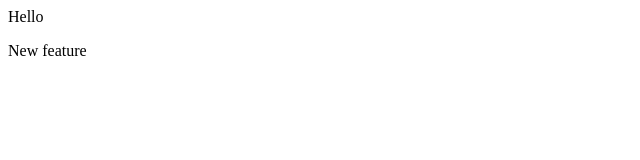
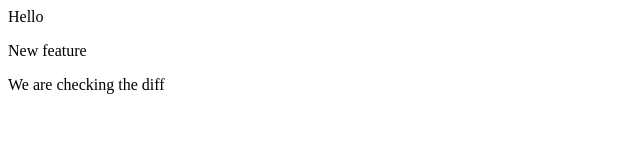
Before and after one commit to riyakarnik2003/localrepo, a plain HTML site: page index.html in a window 1280 px wide. Shown: the whole page, without its empty margins (0-640 px from the left). Drawn offline with Linux system fonts and the light colour scheme.

Commit message:
Checking the differences btwn two branches

```diff
--- a/index.html
+++ b/index.html
@@ -1,2 +1,3 @@
 <p>Hello</p>
 <p>New feature</p>
+<p>We are checking the diff</p>
```
